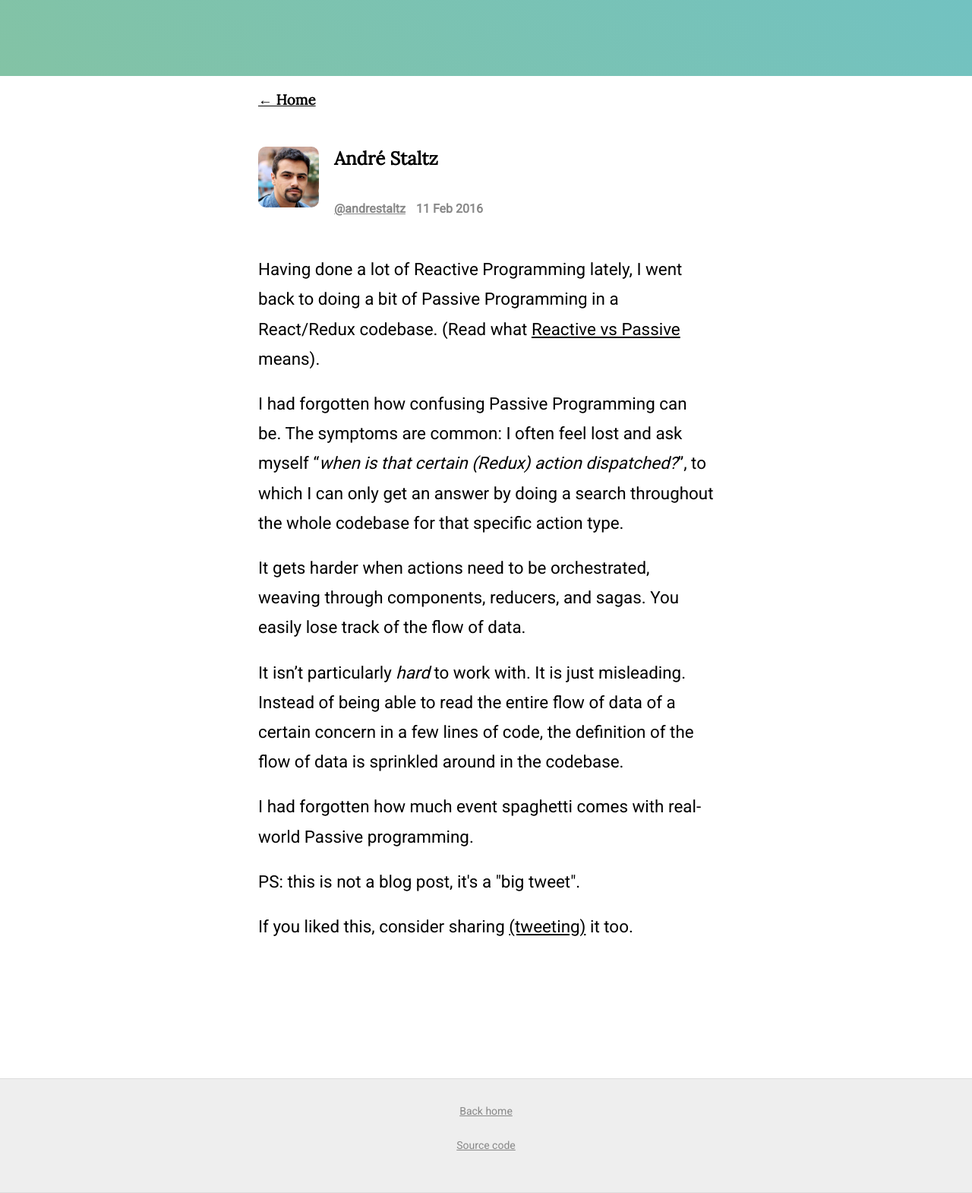
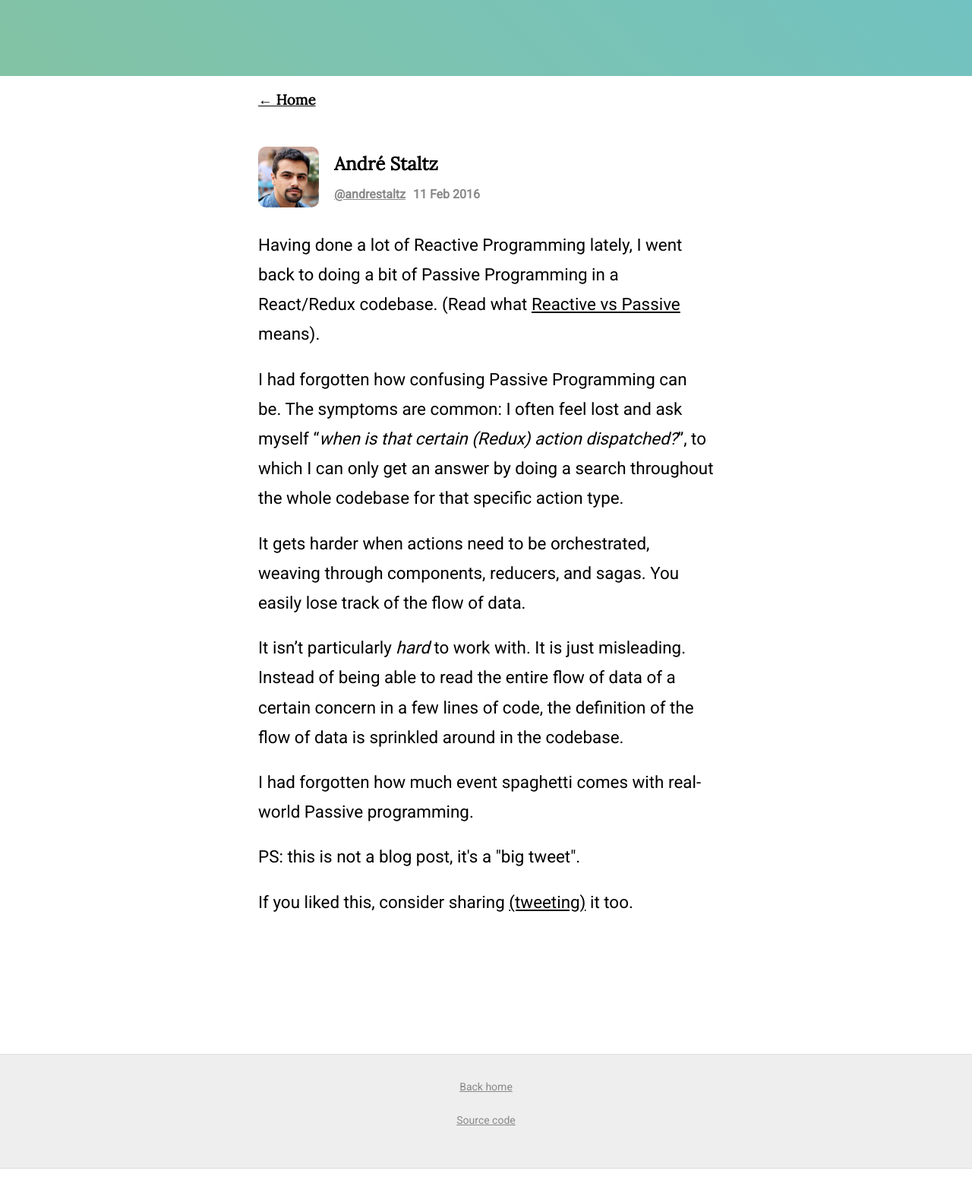
Before and after one commit to staltz/staltz.com, a Jekyll site: the page built from _posts/2016-02-11-on-passive-programming.md, in a window 1280 px wide. Shown: the whole page at 76% size. Built offline with Jekyll 4.4.1, drawn with Linux system fonts in a browser that asks for light colours; nearby versions of some CDN libraries; after the commit the page ends 1538 px from its top, so only the background shows below that.

Commit message:
Fix avatar header css in big tweet layout

```diff
--- a/_layouts/big-tweet.html
+++ b/_layouts/big-tweet.html
@@ -19,8 +19,9 @@
         <div class="big-tweet-avatar"></div>
         <div class="big-tweet-name-part">
           <h2 class="big-tweet-name">André Staltz</h2>
-          <h4 class="big-tweet-handle"><a href="https://twitter.com/andrestaltz">@andrestaltz</a></h4>
-          <h4 class="big-tweet-date">{{ page.date | date_to_string }}</h4>
+          <h4 class="big-tweet-handle">
+            <a href="https://twitter.com/andrestaltz">@andrestaltz</a><span class="big-tweet-date">{{ page.date | date_to_string }}</span>
+          </h4>
         </div>
       </div>
       <div class="big-tweet-body">
--- a/css/main.css
+++ b/css/main.css
@@ -168,15 +168,27 @@ a.name-title:hover {
 
 .big-tweet-name-part {
     margin-left: 20px;
+    display: -ms-flexbox;
+    display: -webkit-flex;
+    display: flex;
+    -webkit-flex-direction: column;
+    -ms-flex-direction: column;
+    flex-direction: column;
+    -webkit-justify-content: space-around;
+    -ms-flex-pack: distribute;
+    justify-content: space-around;
+    height: 80px;
+
 }
 
 .big-tweet-name {
-    margin-top: 0;
+    margin: 0;
     display: block;
 }
 
 .big-tweet-handle, .big-tweet-date {
     display: inline-block;
+    margin: 0;
     font-family: 'Roboto', sans-serif;
     color: #888;
 }
```
